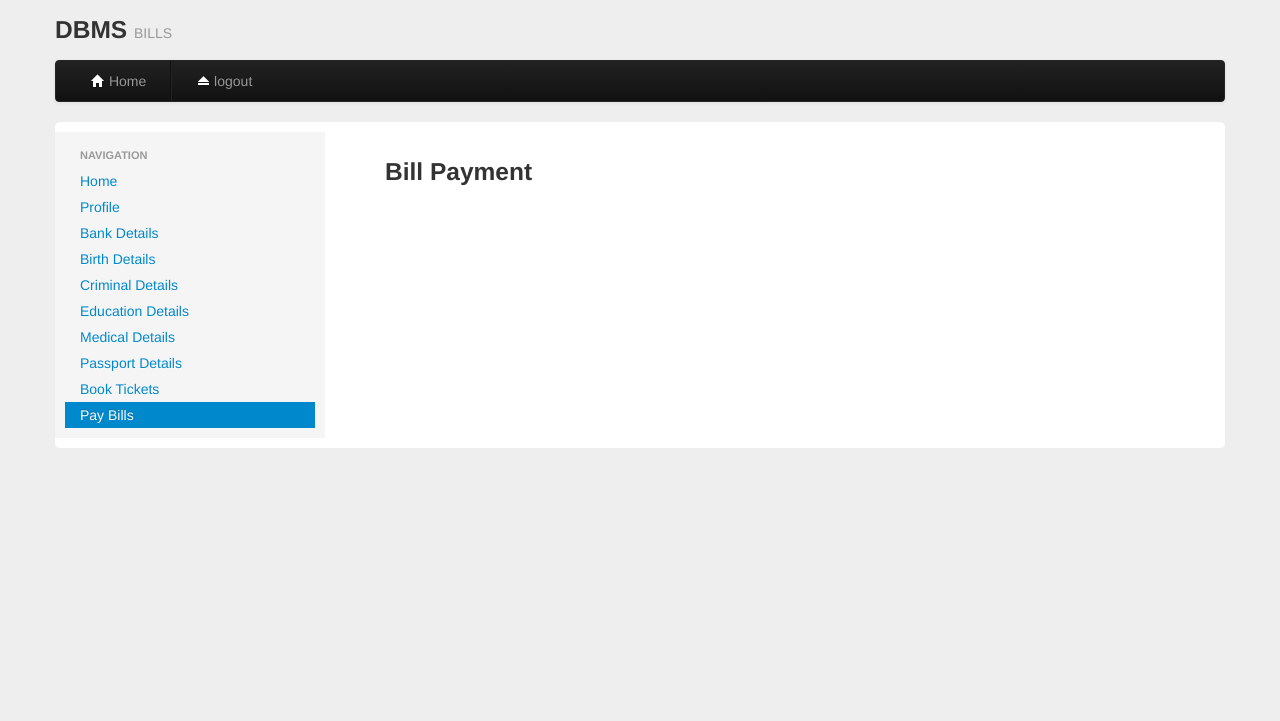
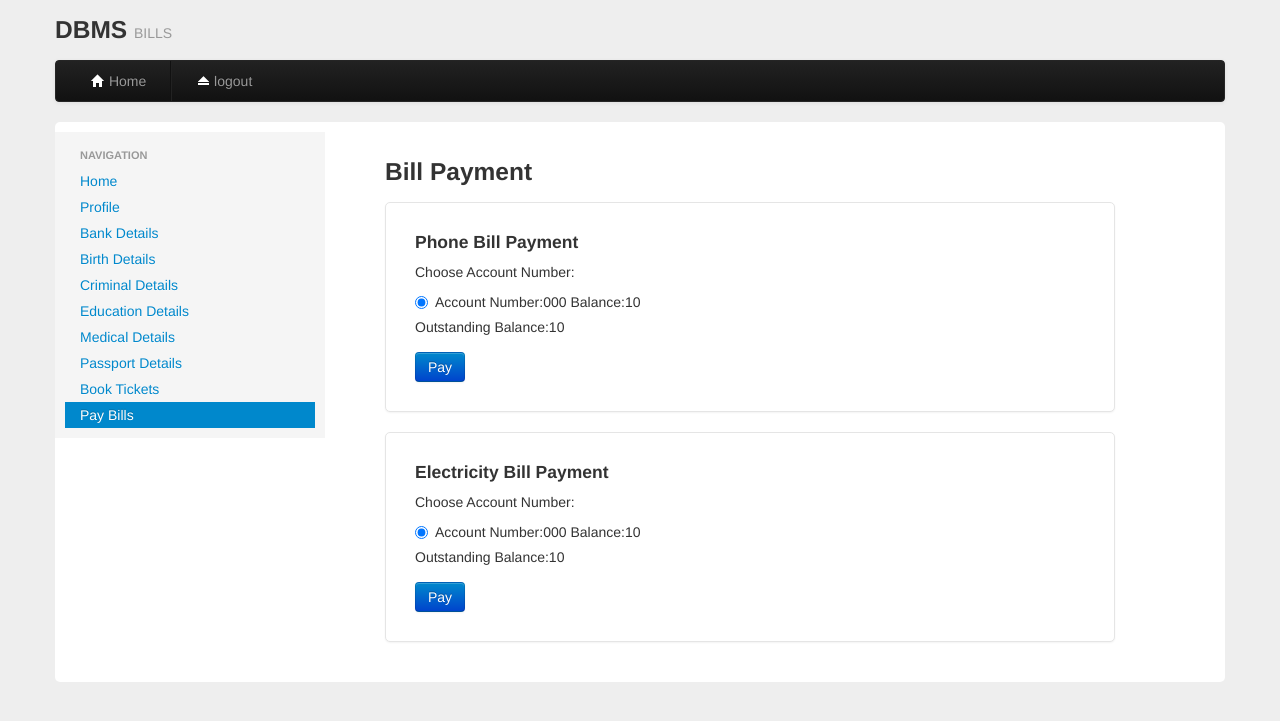
Before and after one commit to mythreyaraj/UniqueID, a PHP site: page /index.php?page=bills in a window 1280 px wide. Shown: the top 721 px of the page. Run offline with PHP 8.4, Linux system fonts and the light colour scheme; the visitor is signed in with stand-in values (Sample User, id 1); tables that the repository leaves empty hold one stand-in row (values such as "Sample post").

Commit message:
completed

```diff
--- a/forms/electricity-info.php
+++ b/forms/electricity-info.php
@@ -27,8 +27,8 @@
 </style>
 <form class="form-electricity-info" method="post" action="<?php echo $root."/ajax"; ?>">
     <h4 class="form-electricity-heading">electricity details</h4>
-    <label for="UID">UID:</label><input type="hidden" class="input-block-level" name="UID" value="<?php echo $_GET['subpage']; ?>"/>
-    <label for="OUTSTANDING_AMOUNT">OUTSTANDING AMOUNT:</label><input type="text" class="input-block-level" name="OUTSTANDING_AMOUNT"/>
+  <input type="hidden" class="input-block-level" name="UID" value="<?php echo $_GET['subpage']; ?>"/>
+    <label for="OUTSTANDING_AMOUNT">OUTSTANDING AMOUNT:</label><input type="number" class="input-block-level" name="OUTSTANDING_AMOUNT" placeholder="Update the amount to payed"/>
     <input type="hidden" name="sqltransaction" value="update"/>
     <input type="hidden" name="table" value="electricity-info"/>
     <button class="btn btn-medium btn-primary" type="submit" name="updateelectricity">UPDATE</button>
--- a/forms/phone-info.php
+++ b/forms/phone-info.php
@@ -27,7 +27,7 @@
 </style>
 <form class="form-phone-info" method="post" action="<?php echo $root."/ajax"; ?>">
 <h4 class="form-phone-heading">Phone details</h4>
-    <label for="UID">UID:</label><input type="hidden" class="input-block-level" name="UID" value="<?php echo $_GET['subpage']; ?>"/>
-    <label for="OUTSTANDING_AMOUNT">OUTSTANDING AMOUNT:</label><input type="text" class="input-block-level" name="OUTSTANDING_AMOUNT"/>
+    <input type="hidden" class="input-block-level" name="UID" value="<?php echo $_GET['subpage']; ?>"/>
+    <label for="OUTSTANDING_AMOUNT">OUTSTANDING AMOUNT:</label><input type="number" class="input-block-level" name="OUTSTANDING_AMOUNT" placeholder="Update the amount to be payed"/>
     <button class="btn btn-medium btn-primary" type="submit" name="updatephone">UPDATE</button>
 </form>
--- a/includes/db.cred.php
+++ b/includes/db.cred.php
@@ -1,6 +1,6 @@
 <?php
 	$dbhost='localhost';
 	$dbuser='root';
-	$dbpassword='root';
-	$dbdatabase='UniqueID';
+	$dbpassword='';
+	$dbdatabase='dbms';
 ?>
--- a/includes/function.php
+++ b/includes/function.php
@@ -120,16 +120,22 @@
 		openconnection();
 		$query="SELECT `BALANCE` from `bank_info` WHERE `ACCOUNT_NUMBER`={$account_number}";
 		$result=mysql_query($query);
-		$amt=$result['BALANCE'];
+		while($row=mysql_fetch_array($result)){
+			$amt=$row['BALANCE'];
 			if($amt>=$amount)
 			{
-			$query="UPDATE `electricity_info` SET `OUTSTANDING AMOUNT`='0' WHERE `UID`='{$_SESSION['UID']}' ";
+
+				$query="UPDATE `electricity_info` SET `OUTSTANDING_AMOUNT`='0' WHERE `UID`='{$_SESSION['UID']}' ";
 				$result=mysql_query($query);
 				$a=$amt-$amount;
 				$query="UPDATE `bank_info` SET `BALANCE`={$a} WHERE `ACCOUNT_NUMBER`='{$account_number}'";
 				$result=mysql_query($query);
 				$query="INSERT INTO `bank_description` VALUES('{$account_number}','electricity','{$amount}','{$_SESSION['UID']} paid {$amount} through {$account_number}'";
 				$result=mysql_query($query);
+				if($result)
+					return true;
+				break;
+			}
 		}
 	}
 	function phone_payment($uid,$account_number,$amount)
@@ -137,23 +143,31 @@
 		openconnection();
 		$query="SELECT `BALANCE` from `bank_info` WHERE `ACCOUNT_NUMBER`={$account_number}";
 		$result=mysql_query($query);
-		$amt=$result['BALANCE'];
+		while($row=mysql_fetch_array($result)){
+			$amt=$row['BALANCE'];
 			if($amt>=$amount)
 			{
-			$query="UPDATE `phone_info` SET `OUTSTANDING AMOUNT`='0' WHERE `UID`='{$_SESSION['UID']}'";
+				$query="UPDATE `phone_info` SET `OUTSTANDING_AMOUNT`='0' WHERE `UID`='{$_SESSION['UID']}'";
 				$result=mysql_query($query);
+				echo mysql_error();
 				$a=$amt-$amount;
 				$query="UPDATE `bank_info` SET `BALANCE`={$a} WHERE `ACCOUNT_NUMBER`='{$account_number}'";
 				$result=mysql_query($query);
 				$query="INSERT INTO `bank_description` VALUES('{$account_number}','phone','{$amount}','{$_SESSION['UID']} paid {$amount} through {$account_number}'";
 				$result=mysql_query($query);
+				if($result)
+					return true;
+				break;
 			}
+		}
+
 	}
 	function admin_search($name)
 	{
 		openconnection();
 		$query="SELECT * FROM `basic_info` WHERE `FIRST_NAME` LIKE('%{$name}%') OR `MIDDLE_NAME` LIKE('%{$name}%') OR `LAST_NAME` LIKE('%{$name}%');";
-		echo json_encode(mysql_query($query));
+		$result=mysql_query($query);
+		return $result;
 	}
 
 ?>
--- a/pages/bills.php
+++ b/pages/bills.php
@@ -42,16 +42,53 @@
 	</ul>
   </div>
   <div class='span8 main'>
+    <div class="row-fluid">
     <h3>Bill Payment</h3>
+    <form class="form-basic-info" method="post" action="<?php echo $root."/ajax"; ?>">
+      <h4>Phone Bill Payment</h4>
+      <label for="anumber">Choose Account Number:</label>
     	<?php
     		openconnection();
     		$sql="SELECT * FROM `phone_info` WHERE `UID`={$_SESSION['UID']}";
     		$result=mysql_query($sql);
-    		$row=mysql_fetch_array($result);
+    		$row1=mysql_fetch_array($result);
     		$sql="SELECT * FROM `bank_info` WHERE `UID`={$_SESSION['UID']}";
     		$result=mysql_query($sql);
-
+    		while($row=mysql_fetch_array($result)){
+         echo "<label class=\"radio inline\" for=\"anumber\">";
+         echo  "<input type=\"radio\" name=\"anumber\" value='{$row['ACCOUNT_NUMBER']}' checked/>
+            Account Number:{$row['ACCOUNT_NUMBER']} Balance:{$row['BALANCE']}
+            </label><br/>";
+        }
+        echo "<input type='hidden' value='{$row1['OUTSTANDING_AMOUNT']}' name='amount'/>";
+        echo "<p>Outstanding Balance:{$row1['OUTSTANDING_AMOUNT']}</p>";
     	?>
+       <button class="btn btn-medium btn-primary" type="submit" name="payphone">Pay</button>
+    </form>
+  </div>
+  <div class="row-fluid">
+   <form class="form-basic-info" method="post" action="<?php echo $root."/ajax"; ?>">
+      <h4>Electricity Bill Payment</h4>
+      <label for="anumber">Choose Account Number:</label>
+      <?php
+        openconnection();
+        $sql="SELECT * FROM `electricity_info` WHERE `UID`={$_SESSION['UID']}";
+        $result=mysql_query($sql);
+        $row1=mysql_fetch_array($result);
+        $sql="SELECT * FROM `bank_info` WHERE `UID`={$_SESSION['UID']}";
+        $result=mysql_query($sql);
+        while($row=mysql_fetch_array($result)){
+         echo "<label class=\"radio inline\" for=\"anumber\">";
+         echo  "<input type=\"radio\" name=\"anumber\" value='{$row['ACCOUNT_NUMBER']}' checked/>
+            Account Number:{$row['ACCOUNT_NUMBER']} Balance:{$row['BALANCE']}
+            </label><br/>";
+        }
+        echo "<input type='hidden' value='{$row1['OUTSTANDING_AMOUNT']}' name='amount'/>";
+        echo "<p>Outstanding Balance:{$row1['OUTSTANDING_AMOUNT']}</p>";
+      ?>
+       <button class="btn btn-medium btn-primary" type="submit" name="payelectricity">Pay</button>
+    </form>
+  </div>
   </div>
 </div>
 <style type="text/css">
@@ -59,4 +96,33 @@
 		background: #F5F5F5;
 		margin: 10px;
 	}
+   .form-basic-info {
+        padding: 19px 29px 29px;
+        background-color: #fff;
+        border: 1px solid #e5e5e5;
+        -webkit-border-radius: 5px;
+           -moz-border-radius: 5px;
+                border-radius: 5px;
+        -webkit-box-shadow: 0 1px 2px rgba(0,0,0,.05);
+           -moz-box-shadow: 0 1px 2px rgba(0,0,0,.05);
+                box-shadow: 0 1px 2px rgba(0,0,0,.05);
+      }
+      .form-basic-info .form-basic-info-heading,
+      .form-basic-info input[type="text"],
+      .form-basic-info input[type="password"] {
+        font-size: 16px;
+        height: auto;
+        margin-bottom: 10px;
+
+      }
+      video{
+        width: 300px;
+        height: 300px;
+        border: 1px solid #ccc;
+      }
+      #canvas{
+        width: 300px;
+        height: 300px;
+        border: 1px  solid #ccc;
+      }
 </style>
```
Also changed, not shown: pages/ajax.php (+11 -0 lines), pages/home.php (+54 -3 lines). Lines whose indentation alone changed are shown as unchanged.
